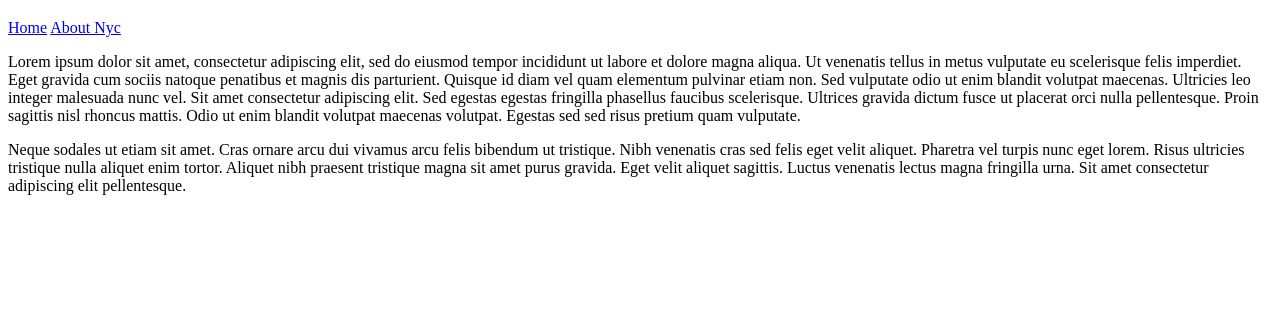
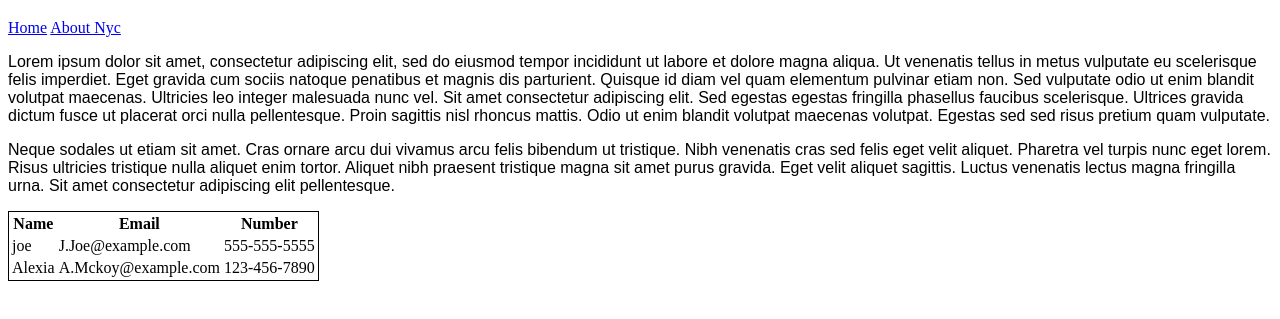
Before and after one commit to Lexiama/simple-travel-site, a plain HTML site: page index.html in a window 1280 px wide. Shown: the part 61-380 px from the top of the page. Drawn offline with Linux system fonts and the light colour scheme.

Commit message:
added new content

```diff
--- /dev/null
+++ b/css/styles.css
@@ -0,0 +1,6 @@
+p{
+    font-family: sans-serif, serif;
+}
+.first-table {
+    border: 1px solid black;
+}
--- a/index.html
+++ b/index.html
@@ -1,8 +1,11 @@
 <!DOCTYPE html>
 <html>
+
 <head>
     <title>All about New York City</title>
+    <link href="css/styles.css" rel="stylesheet">
 </head>
+
 <body>
     <h1> New York! </h1>
 
@@ -14,7 +17,8 @@
         </p>
 
         <p>
-            Lorem ipsum dolor sit amet, consectetur adipiscing elit, sed do eiusmod tempor incididunt ut labore et dolore magna aliqua.
+            Lorem ipsum dolor sit amet, consectetur adipiscing elit, sed do eiusmod tempor incididunt ut labore et
+            dolore magna aliqua.
             Ut venenatis tellus in metus vulputate eu scelerisque felis imperdiet.
             Eget gravida cum sociis natoque penatibus et magnis dis parturient.
             Quisque id diam vel quam elementum pulvinar etiam non. Sed vulputate odio ut enim blandit volutpat maecenas.
@@ -31,8 +35,28 @@
             Aliquet nibh praesent tristique magna sit amet purus gravida. Eget velit aliquet sagittis.
             Luctus venenatis lectus magna fringilla urna. Sit amet consectetur adipiscing elit pellentesque.
         </p>
-
-
 </body>
 
+<table class="first-table">
+    <!--Table Row-->
+    <tr>
+        <!--Table Header-->
+        <th>Name</th>
+        <th>Email</th>
+        <th>Number</th>
+    </tr>
+    <tr>
+        <!--table data-->
+        <td>joe</td>
+        <td>J.Joe@example.com</td>
+        <td>555-555-5555</td>
+    </tr>
+    <tr>
+        <td>Alexia</td>
+        <td>A.Mckoy@example.com</td>
+        <td>123-456-7890</td>
+    </tr>
+
+</table>
+
 </html>
```
Also changed, not shown: aboutnyc.html (+1 -14 lines), .css/styles.css (deleted). Lines whose indentation alone changed are shown as unchanged.
